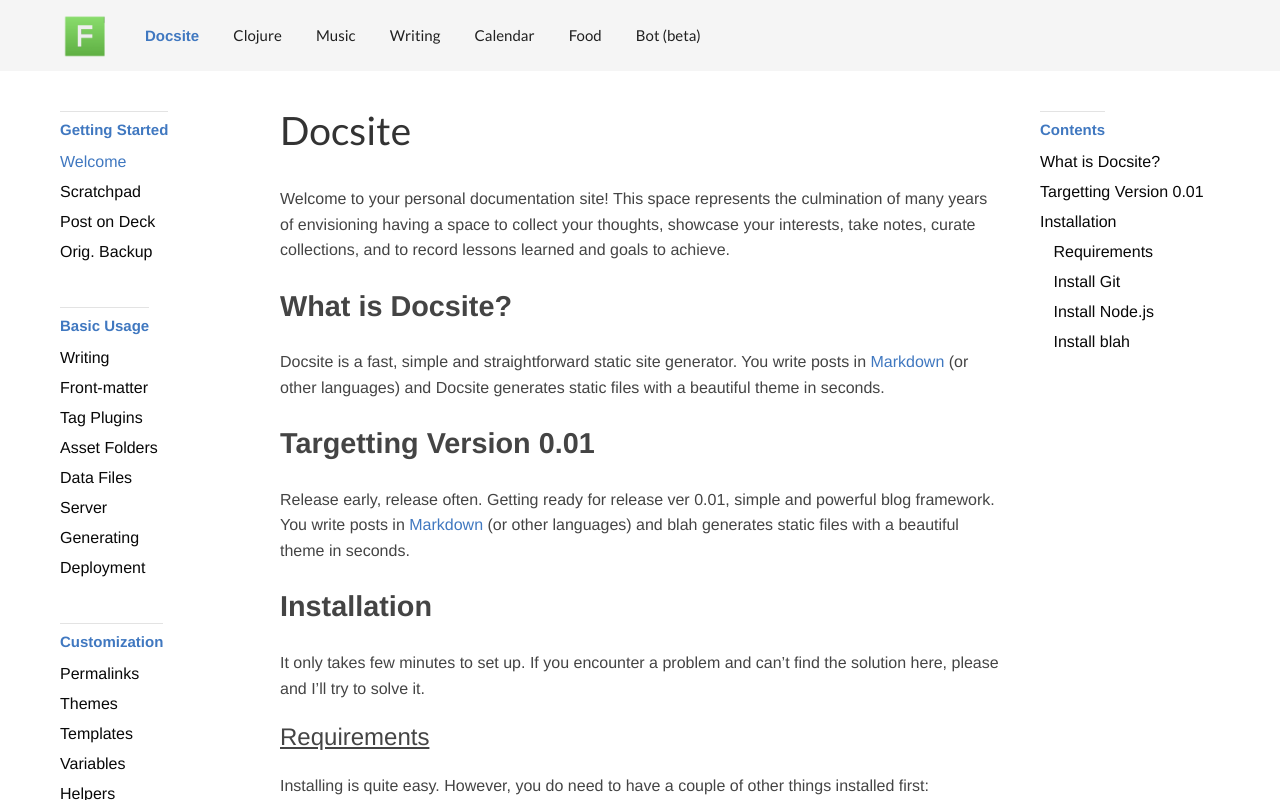
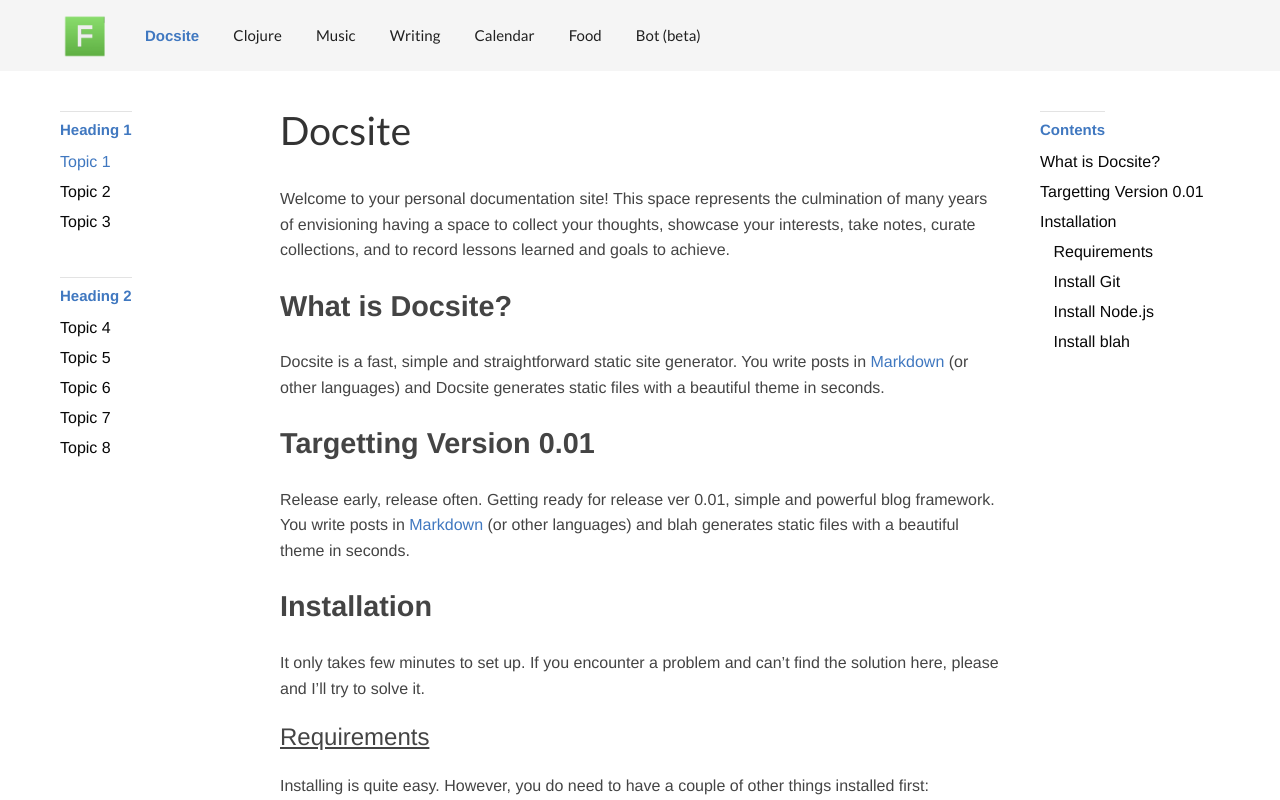
Before and after one commit to houseapple/houseapple.github.io, a plain HTML site: page index.html in a window 1280 px wide. Drawn offline with Linux system fonts and the light colour scheme.

Commit message:
Updated /index.html

```diff
--- a/index.html
+++ b/index.html
@@ -165,32 +165,17 @@
                     </article>
                     <aside id="sidebar" role="navigation">
                         <div class="inner">
-                        <strong class="sidebar-title">Getting Started</strong>
+                        <strong class="sidebar-title">Heading 1</strong>
                        <!--  <div class="sidebar-link current">Welcome</div> -->
-                        <a href="index.html" class="sidebar-link current">Welcome</a>
-                        <div class="sidebar-link">Scratchpad</div>
-                        <div class="sidebar-link">Post on Deck</div>
-                        <div class="sidebar-link">Orig. Backup</div>
-                        <strong class="sidebar-title">Basic Usage</strong>
-                        <div class="sidebar-link">Writing</div>
-                        <div class="sidebar-link">Front-matter</div>
-                        <div class="sidebar-link">Tag Plugins</div>
-                        <div class="sidebar-link">Asset Folders</div>
-                        <div class="sidebar-link">Data Files</div>
-                        <div class="sidebar-link">Server</div>
-                        <div class="sidebar-link">Generating</div>
-                        <div class="sidebar-link">Deployment</div>
-                        <strong class="sidebar-title">Customization</strong>
-                        <div class="sidebar-link">Permalinks</div>
-                        <div class="sidebar-link">Themes</div>
-                        <div class="sidebar-link">Templates</div>
-                        <div class="sidebar-link">Variables</div>
-                        <div class="sidebar-link">Helpers</div>
-                        <div class="sidebar-link">Internationalization (i18n)</div>
-                        <div class="sidebar-link">Plugins</div>
-                        <strong class="sidebar-title">Miscellaneous</strong>
-                        <div class="sidebar-link">Troubleshooting</div>
-                        <div class="sidebar-link">Contributing</div>
+                        <a href="index.html" class="sidebar-link current">Topic 1</a>
+                        <div class="sidebar-link">Topic 2</div>
+                        <div class="sidebar-link">Topic 3</div>
+                        <strong class="sidebar-title">Heading 2</strong>
+                        <div class="sidebar-link">Topic 4</div>
+                        <div class="sidebar-link">Topic 5</div>
+                        <div class="sidebar-link">Topic 6</div>
+                        <div class="sidebar-link">Topic 7</div>
+                        <div class="sidebar-link">Topic  8</div>
                         </div>
                     </aside>
                 </div>
```
